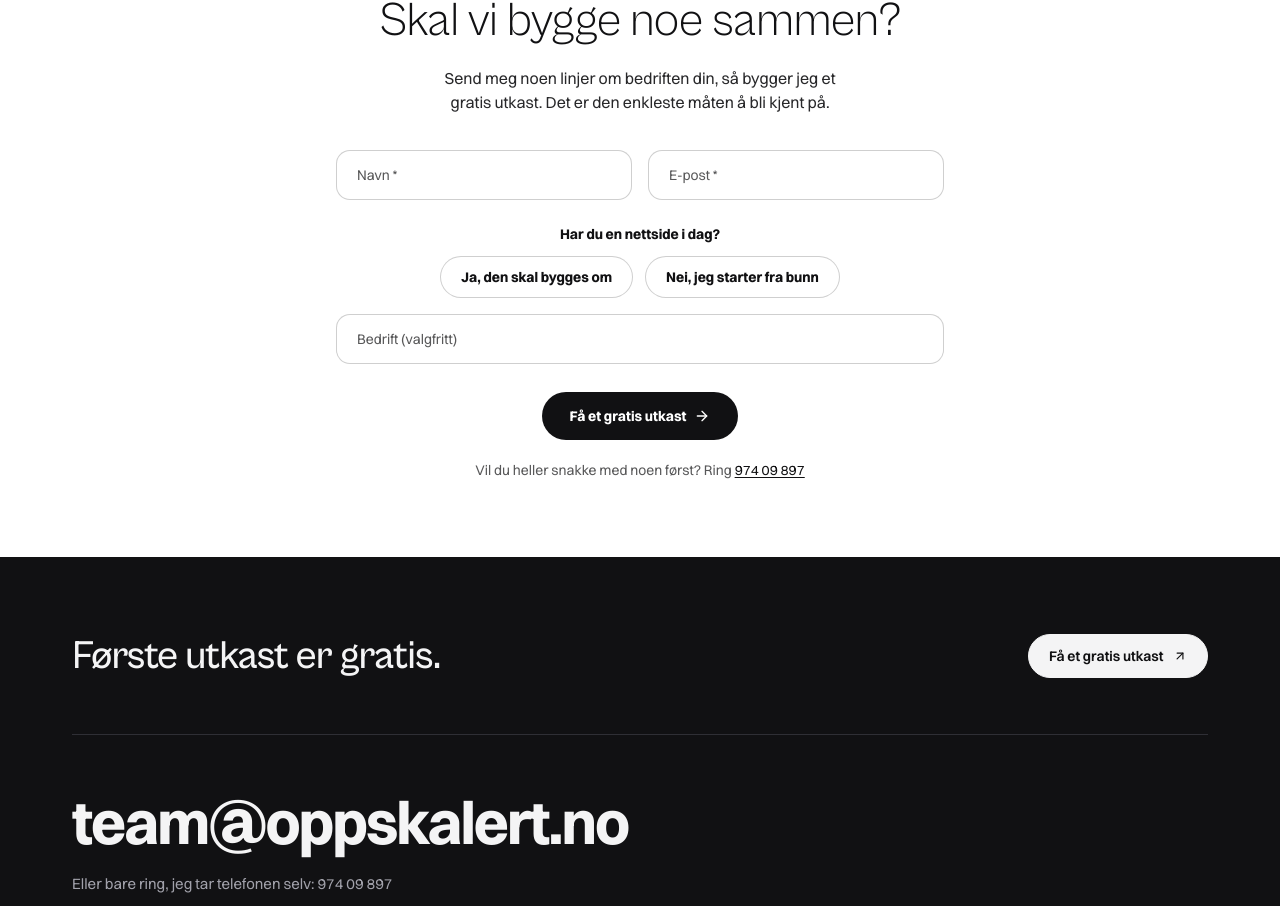
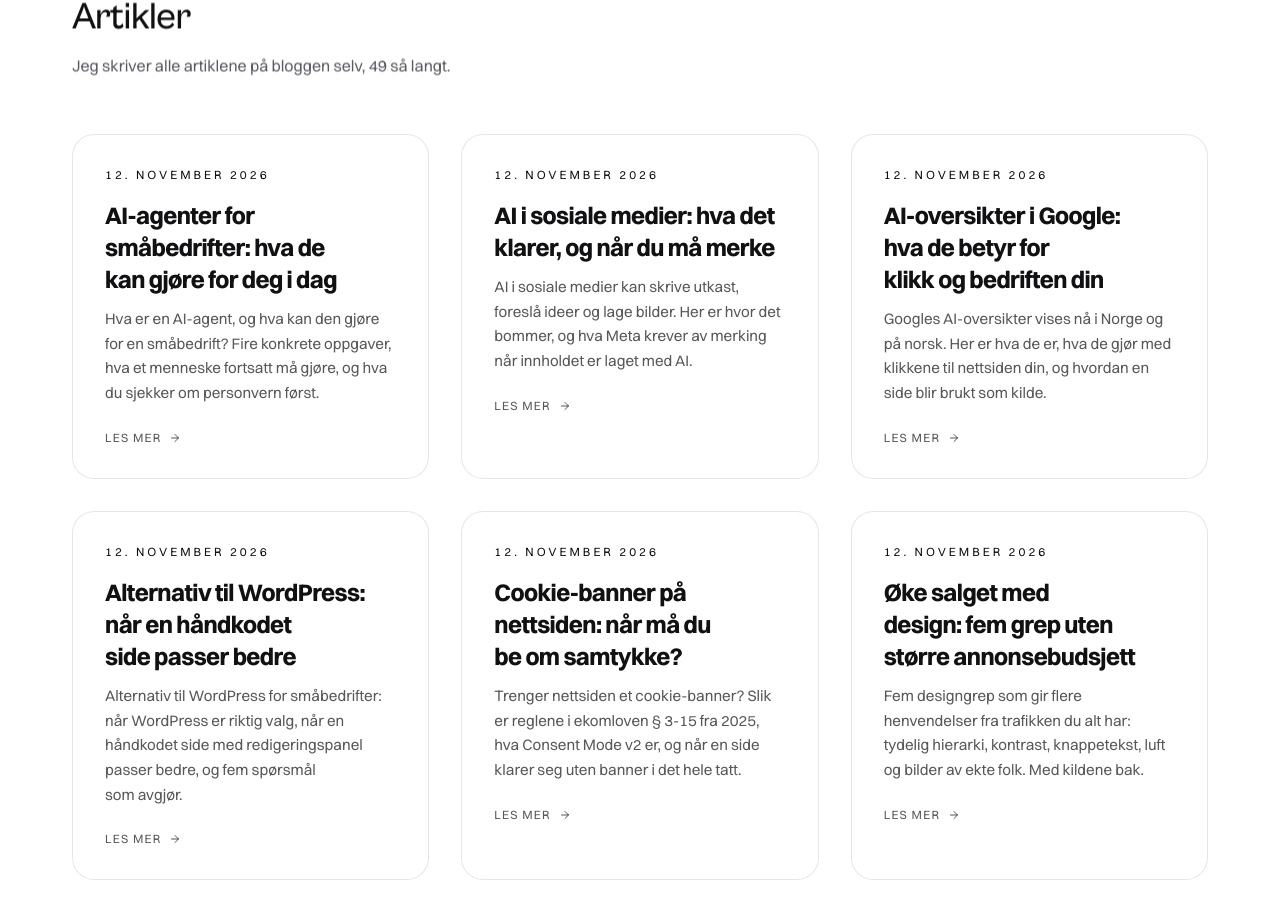
Before and after one commit to lobitomaldito/oppskalert, a React (Vite) app: page /om in a window 1280 px wide. Shown: the part 3458-4364 px from the top of the page. Built offline with nearby package versions, Linux system fonts and the light colour scheme; no server answers.

Commit message:
Om: forfatterside med de nyeste artiklene og ProfilePage-schema
ArticlePage peker author.url til /om. Nå viser /om artiklene og har
Person-oppmerkingen Google kobler forfatteren til. Mobil viser tre kort.

Co-Authored-By: Claude Opus 5.5 <noreply@anthropic.com>

```diff
--- a/src/pages/OmPage.jsx
+++ b/src/pages/OmPage.jsx
@@ -3,7 +3,9 @@ import SEO from '../components/SEO';
 import { Shell } from '../components/Layout';
 import DemoSkjema from '../components/DemoSkjema';
 import { ArbeidSeksjon } from '../components/Arbeider';
-import { ruter } from '../lib/site';
+import { ruter, kontakt } from '../lib/site';
+import { articles } from '../lib/articles';
+import BloggKort from '../components/BloggKort';
 import { tjenester } from '../lib/demo-innhold';
 import { useReveal } from '../lib/useReveal';
 import { Oye, Penn, PilOpp, Telefon } from '../components/Ikon';
@@ -28,10 +30,32 @@ const OM_KORT = [
   },
 ];
 
+/* Forfattersiden. ArticlePage peker author.url hit, så /om er siden Google
+   knytter artiklene til. Seks nyeste som kort, resten ett trykk unna (regel 2). */
+const SISTE = articles.slice(0, 6).map((a) => ({
+  slug: a.slug, title: a.title, description: a.description, image: a.hero, date: a.publishDate,
+}));
+
+const PROFIL_LD = {
+  '@context': 'https://schema.org',
+  '@type': 'ProfilePage',
+  url: 'https://oppskalert.no/om',
+  mainEntity: {
+    '@type': 'Person',
+    name: kontakt.navn,
+    jobTitle: 'Grunnlegger',
+    url: 'https://oppskalert.no/om',
+    image: `https://oppskalert.no${PORTRETT}`,
+    sameAs: [kontakt.linkedin],
+    worksFor: { '@type': 'Organization', name: 'Oppskalert', url: 'https://oppskalert.no' },
+  },
+};
+
 const OmPage = () => {
   const toppRef = useReveal(80);
   const portrettRef = useReveal(80);
   const tjenesteRef = useReveal(80);
+  const artikkelRef = useReveal(80);
 
   return (
     <Shell>
@@ -40,6 +64,7 @@ const OmPage = () => {
         description="Oppskalert er Aleksander MacKee. Ingen mellomledd, ingen prosjektkoordinatorer. Du snakker med den som faktisk bygger nettsiden din."
         keywords={['om oppskalert', 'norsk webutvikler', 'frilans nettside']}
         canonical="https://oppskalert.no/om"
+        jsonLd={PROFIL_LD}
       />
 
       <section ref={toppRef} className="wrap sidetopp">
@@ -119,6 +144,25 @@ const OmPage = () => {
         </div>
       </section>
 
+      <section ref={artikkelRef} className="hvit">
+        <div className="wrap seksjon">
+          <div data-reveal className="seksjonstopp inn">
+            <h2>Artikler</h2>
+            <p>Jeg skriver alle artiklene på bloggen selv, {articles.length} så langt.</p>
+          </div>
+          <div data-reveal className="grid grid-cols-1 md:grid-cols-2 lg:grid-cols-3 gap-8 inn max-md:[&>*:nth-child(n+4)]:hidden" style={{ '--d': '80ms' }}>
+            {SISTE.map((a, i) => (
+              <BloggKort key={a.slug} article={a} index={i} />
+            ))}
+          </div>
+          <p data-reveal className="inn" style={{ marginTop: '2rem' }}>
+            <Link className="knapp" to={ruter.blogg}>
+              Alle artiklene <PilOpp className="pil" />
+            </Link>
+          </p>
+        </div>
+      </section>
+
       <DemoSkjema
         tittel="Skal vi bygge noe"
         uthevet="sammen?"
```
